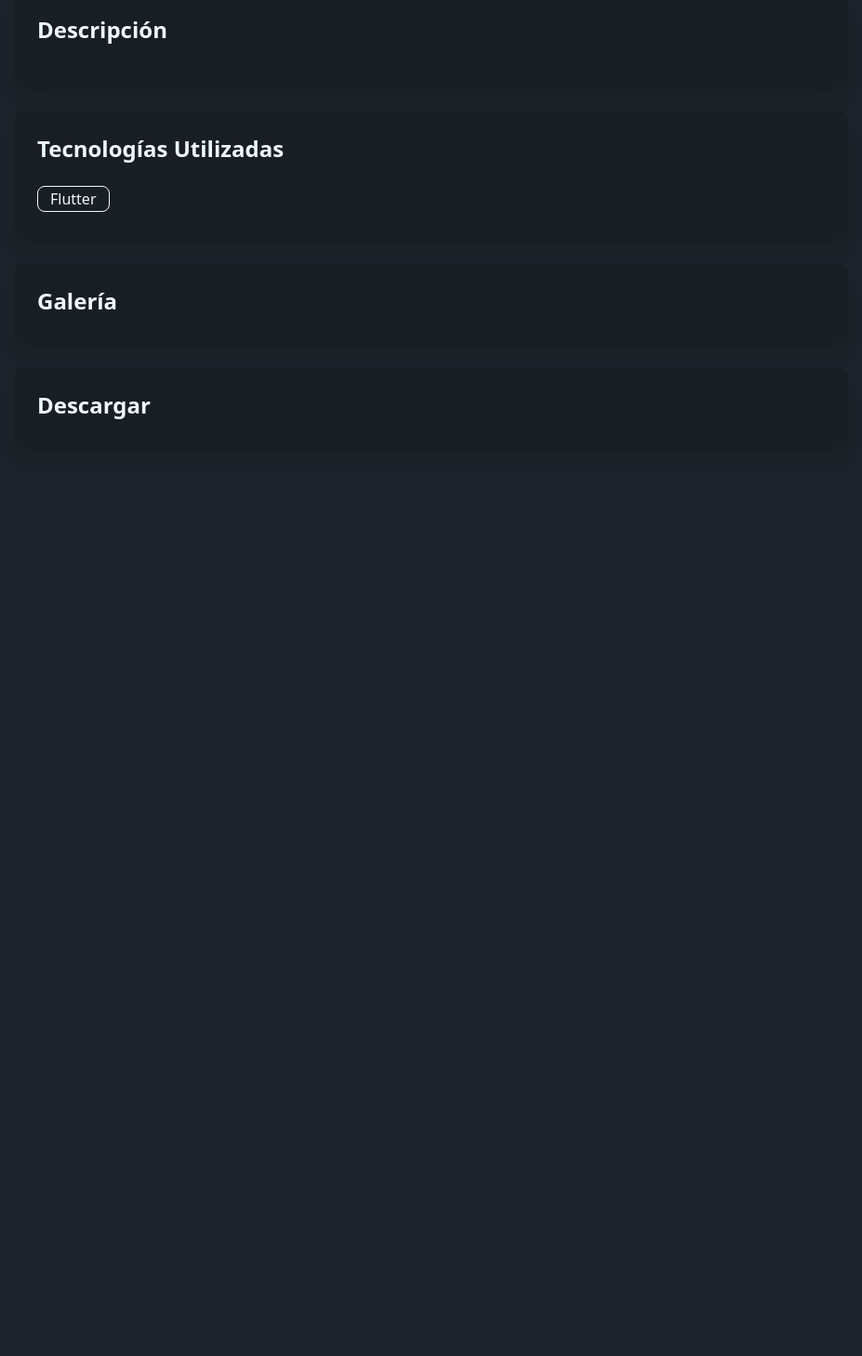
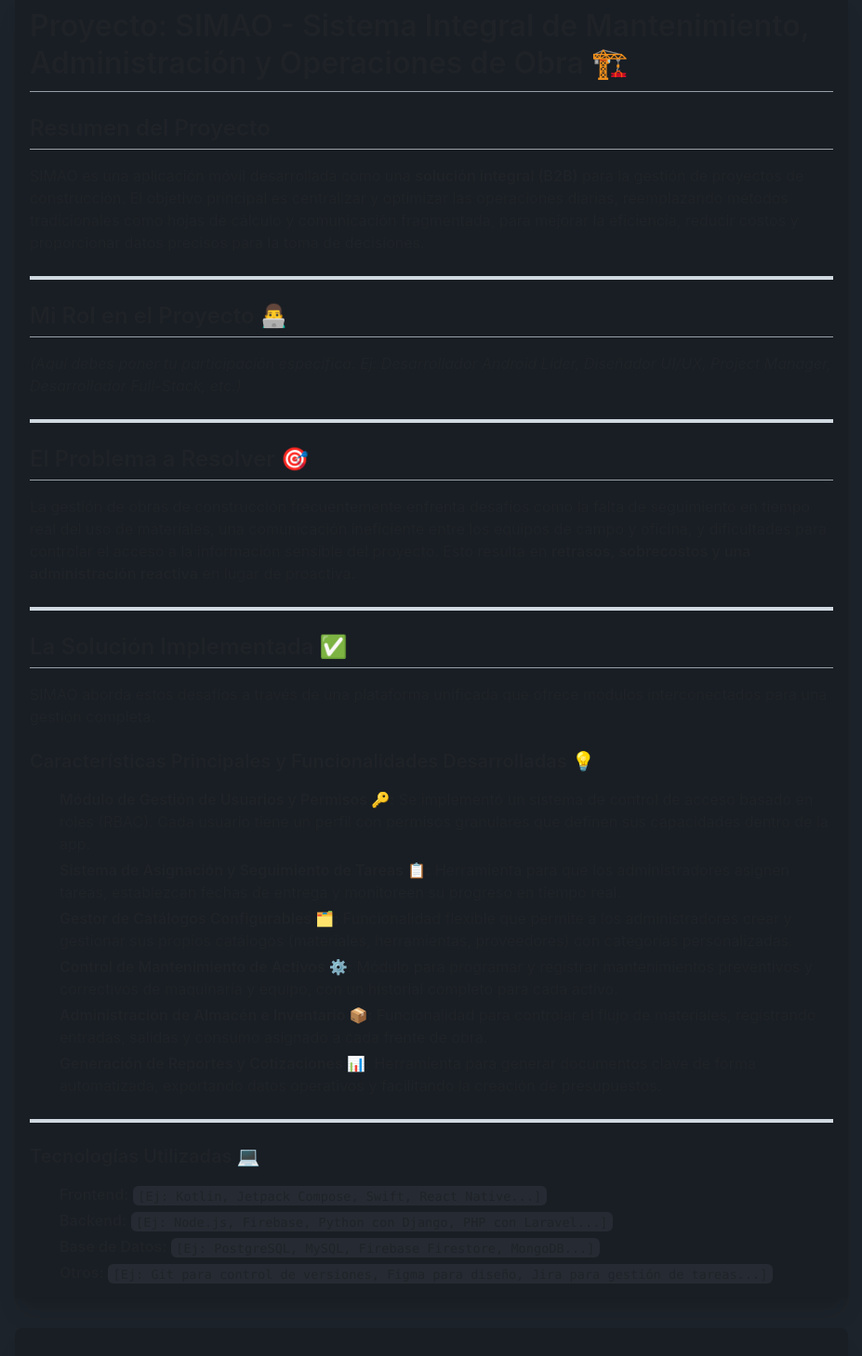
Before and after one commit to ElMexicanitox3/gerardomp.com-vue, a Vue app: page /project/AstroMap in a window 1280 px wide. Shown: the part 120-1579 px from the top of the page at 93% size, without its empty margins (176-1103 px from the left). Before the commit the page ends 800 px from the top, so only its background shows below. Built offline with nearby package versions, Linux system fonts and the light colour scheme.

Commit message:
feat: add markdown rendering for project descriptions and implement new project data structure

```diff
--- a/package.json
+++ b/package.json
@@ -16,6 +16,8 @@
   "dependencies": {
     "@tailwindcss/vite": "^4.1.4",
     "@vueuse/core": "^13.1.0",
+    "github-markdown-css": "^5.8.1",
+    "marked": "^16.2.1",
     "pinia": "^3.0.1",
     "tailwindcss": "^4.1.4",
     "vue": "^3.5.13",
--- /dev/null
+++ b/src/core/composable/mardown.ts
@@ -0,0 +1,5 @@
+import { marked } from 'marked';
+
+export const useMarkdown = (text: string) => {
+  return marked.parse(text);
+};
--- /dev/null
+++ b/src/core/data/content/simao.md
@@ -0,0 +1,41 @@
+# Proyecto: SIMAO - Sistema Integral de Mantenimiento, Administración y Operaciones de Obra 🏗️
+
+## Resumen del Proyecto
+
+SIMAO es una aplicación móvil desarrollada como una **solución integral (B2B)** para la gestión de proyectos de construcción. El objetivo principal es centralizar y optimizar las operaciones diarias, reemplazando métodos tradicionales como hojas de cálculo y comunicación fragmentada, para mejorar la eficiencia, reducir costos y proporcionar datos precisos para la toma de decisiones.
+
+---
+
+## Mi Rol en el Proyecto 👨‍💻
+
+_(Aquí debes poner tu participación específica. Ej: Desarrollador Android Líder, Diseñador UI/UX, Project Manager, Desarrollador Full-Stack, etc.)_
+
+---
+
+## El Problema a Resolver 🎯
+
+La gestión de obras de construcción frecuentemente enfrenta desafíos como la falta de seguimiento en tiempo real del uso de materiales, una comunicación ineficiente entre los equipos de campo y oficina, y dificultades para controlar el acceso a la información sensible del proyecto. Esto resulta en **retrasos, sobrecostos y una administración reactiva** en lugar de proactiva.
+
+---
+
+## La Solución Implementada ✅
+
+SIMAO aborda estos desafíos a través de una plataforma unificada que ofrece módulos interconectados para una gestión completa.
+
+### Características Principales y Funcionalidades Desarrolladas 💡
+
+- **Módulo de Gestión de Usuarios y Permisos 🔑:** Se implementó un sistema de control de acceso basado en roles (RBAC). Cada usuario tiene un perfil con permisos granulares que definen sus capacidades dentro de la app.
+- **Sistema de Asignación y Seguimiento de Tareas 📋:** Herramienta para que los administradores asignen tareas, establezcan fechas de entrega y monitoreen su progreso en tiempo real.
+- **Gestor de Catálogos Configurables 🗂️:** Funcionalidad flexible que permite a los administradores crear y gestionar sus propios catálogos (materiales, herramientas, proveedores) con categorías personalizadas.
+- **Control de Mantenimiento de Activos ⚙️:** Módulo para programar y registrar mantenimientos preventivos y correctivos de maquinaria y equipo, con un historial completo para cada activo.
+- **Administración de Almacén e Inventario 📦:** Funcionalidad para controlar el flujo de materiales, registrando entradas, salidas y consumo asignado a cada frente de obra.
+- **Generación de Reportes y Cotizaciones 📊:** Herramienta para generar documentos clave de forma automatizada, exportando datos operativos y facilitando la creación de presupuestos.
+
+---
+
+### Tecnologías Utilizadas 💻
+
+- **Frontend:** `[Ej: Kotlin, Jetpack Compose, Swift, React Native...]`
+- **Backend:** `[Ej: Node.js, Firebase, Python con Django, PHP con Laravel...]`
+- **Base de Datos:** `[Ej: PostgreSQL, MySQL, Firebase Firestore, MongoDB...]`
+- **Otros:** `[Ej: Git para control de versiones, Figma para diseño, Jira para gestión de tareas...]`
--- a/src/data/projectsData.ts
+++ b/src/core/data/projectsData.ts
@@ -55,6 +55,8 @@ export const projects: ProjectInformation[] = [
   },
   {
     name: 'SIMAO',
+    description:
+      'description: **Proyecto: SIMAO**\n\nSistema Integral de Mantenimiento, Administración y Operaciones de Obras.',
     screenImage: '/assets/simao.png',
     isOnPlayStore: true,
     urlPlayStore: 'https://play.google.com/store/apps/details?id=app.simao',
--- a/src/core/interface/projectInformation.interface.ts
+++ b/src/core/interface/projectInformation.interface.ts
@@ -1,7 +1,7 @@
 import type { Project } from '@/core/interface/project.interface';
 
 export interface ProjectInformation extends Project {
-  description?: string;
+  contentMd?: string;
   category?: string;
   isOnPlayStore: boolean;
   isOnAppStore: boolean;
--- a/src/features/home/views/projectsView.vue
+++ b/src/features/home/views/projectsView.vue
@@ -48,7 +48,7 @@
 
 <script setup lang="ts">
 import CardMobile from '@/features/home/components/CardMobile.vue';
-import { projects } from '@/data/projectsData';
+import { projects } from '@/core/data/projectsData';
 </script>
 
 <style scoped>
--- a/src/features/project/views/projectView.vue
+++ b/src/features/project/views/projectView.vue
@@ -36,28 +36,12 @@
     <main class="container mx-auto px-4 sm:px-6 lg:px-8 py-12">
       <div class="max-w-4xl mx-auto space-y-8">
         <div class="card bg-base-200 shadow-xl">
-          <div class="card-body">
-            <h2 class="card-title text-2xl">Descripción</h2>
-            <p class="text-base-content/80 mt-2">{{ project.description }}</p>
+          <div class="">
+            <div class="markdown-body p-4 bg-base-200" v-html="markdownContent"></div>
           </div>
         </div>
 
-        <div class="card bg-base-200 shadow-xl">
-          <div class="card-body">
-            <h2 class="card-title text-2xl">Tecnologías Utilizadas</h2>
-            <div v-if="project.badges?.length" class="flex flex-wrap gap-3 mt-4">
-              <span
-                v-for="badge in project.badges"
-                :key="badge.name"
-                class="badge badge-lg badge-outline"
-              >
-                {{ badge.name }}
-              </span>
-            </div>
-          </div>
-        </div>
-
-        <div class="card bg-base-200 shadow-xl">
+        <div v-if="project.gallery" class="card bg-base-200 shadow-xl">
           <div class="card-body">
             <h2 class="card-title text-2xl">Galería</h2>
             <div v-if="project.gallery?.length" class="grid grid-cols-1 sm:grid-cols-2 gap-4 mt-4">
@@ -125,16 +109,20 @@
 <script setup lang="ts">
 import { onMounted, ref } from 'vue';
 import { useRoute } from 'vue-router';
+import 'github-markdown-css/github-markdown.css';
 
 const route = useRoute();
 const projectName = ref<string>();
 const project = ref<ProjectInformation>();
 
-import { projects } from '@/data/projectsData';
+import { projects } from '@/core/data/projectsData';
 import router from '@/router';
 import type { ProjectInformation } from '@/core/interface/projectInformation.interface';
+import { marked } from 'marked';
 
-onMounted(() => {
+const markdownContent = ref('');
+
+onMounted(async () => {
   const nameParam = route.params.name;
   projectName.value = Array.isArray(nameParam) ? nameParam[0] : nameParam;
 
@@ -144,9 +132,18 @@ onMounted(() => {
   } else {
     router.push({ name: 'home' });
   }
+
+  const response = await fetch('../../src/core/data/content/simao.md'); // archivo en public/ o assets
+  console.log(response);
+  const text = await response.text();
+  markdownContent.value = await marked(text);
 });
 
 console.log(project);
 </script>
 
-<style scoped></style>
+<style scoped>
+.markdown-body {
+  background-color: #191e24 !important;
+}
+</style>
```
Also changed, not shown: 1 other file (tests, documents, lock files or other folders).
